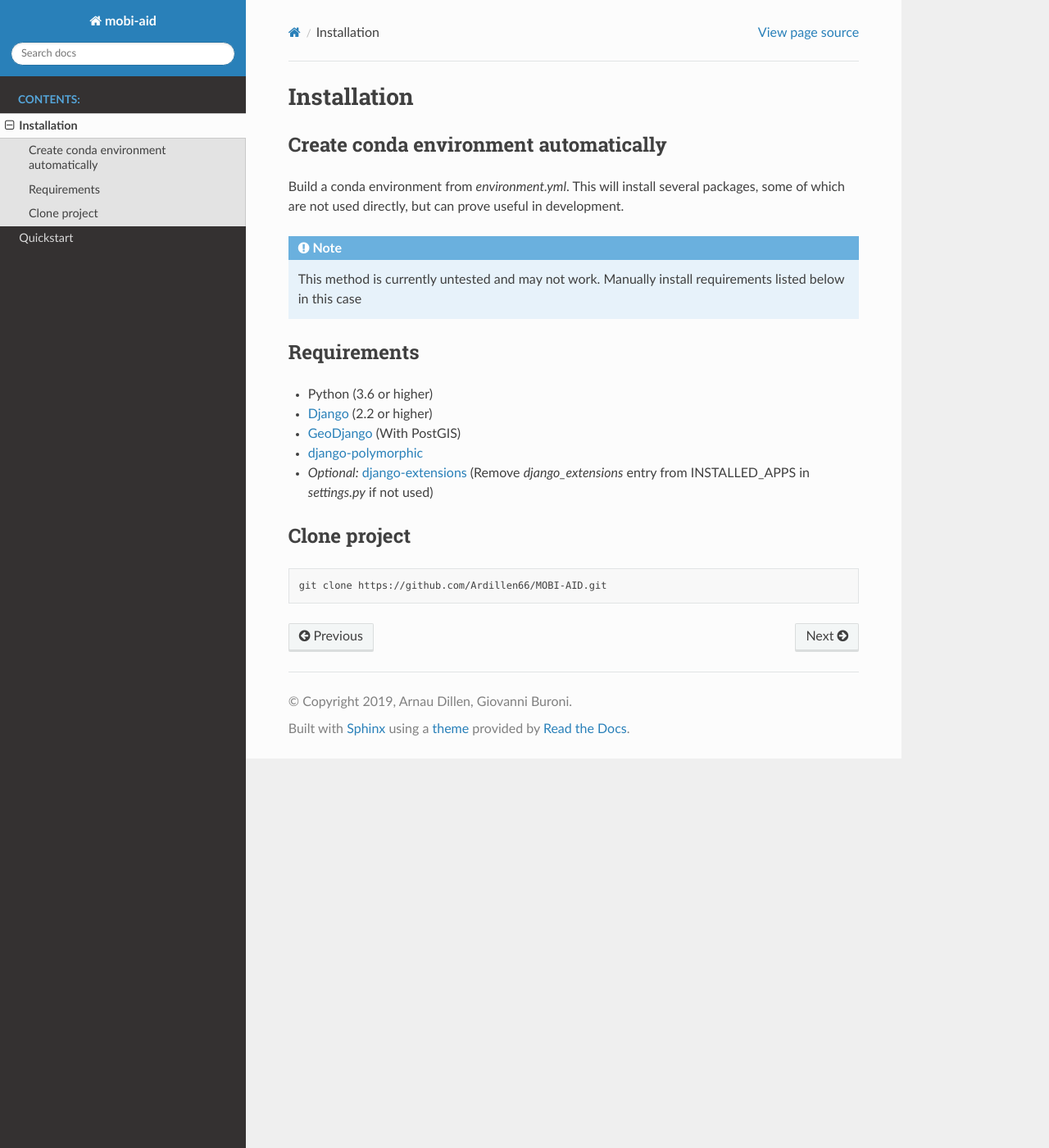
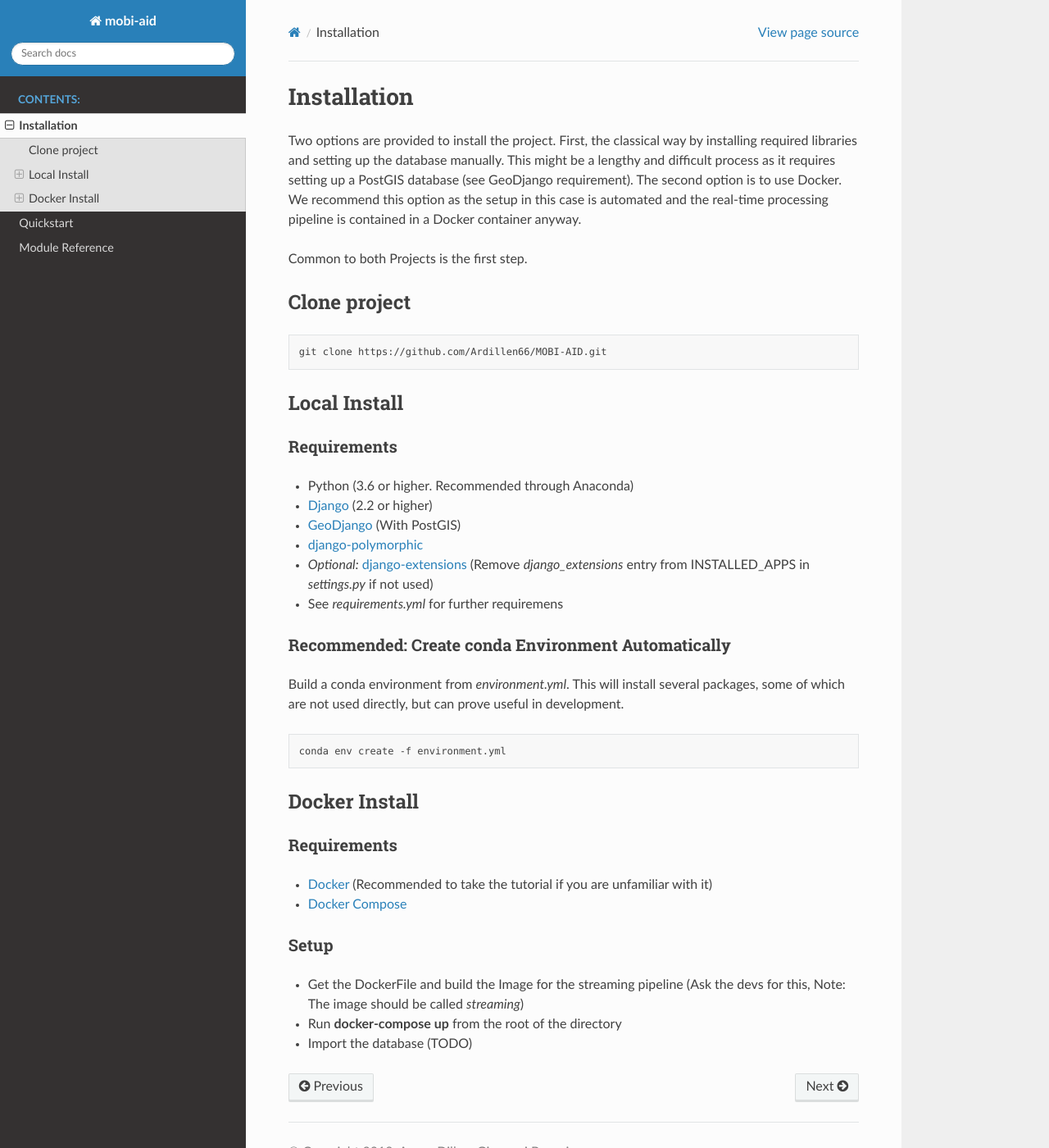
Before and after one commit to giobbu/MoabiAID-Dashboard, a Sphinx documentation site: the page built from docs/source/usage/installation.rst, in a window 1280 px wide and 1400 px high. Shown: the whole window at 82% size. Built offline with Sphinx 7.4.7 and the Read the Docs theme 2.0.0, drawn with Linux system fonts in a browser that asks for light colours.

Commit message:
Documentation: updated install guide and documented python modules

```diff
--- a/dashboard/static/dashboard/js/utils.js
+++ b/dashboard/static/dashboard/js/utils.js
@@ -1,6 +1,6 @@
 function getTimeIndex(times, timeFrame) {
-    var curTime = new Date(2019, 11, 6, 0, 20, 23);
-    // NOTE: we currently hard-code the current time, as the simulation starts running from 1 am
+    var curTime = timeFrame; //For the simulation
+    // NOTE: we currently hard-code the current time
     // if (timeFrame == 'now') {
     //     curTime = new Date();
     // } else {
@@ -21,7 +21,7 @@ function getTimeIndex(times, timeFrame) {
         } else if(timeFrame == 'now'){ //Window that was chosen in the last loop is the last available one
             break;
         } else {
-            resIndex = timeIndex; //Update and break if we retrieve an historical time window,
+            //resIndex = timeIndex; //Update and break if we retrieve an historical time window,
             break;
         }
     }
--- a/docker-compose.yml
+++ b/docker-compose.yml
@@ -69,6 +69,7 @@ services:
     ports:
       - 9092:9092 #Port for the Kafka bootstrap server
       - 8888:8888 #Port for Jupyter
+      - 4040:4050 # SparkUI
     volumes:
       - /mnt/data/Shared_Documents/MLG/large_scale_mobility_analysis-master:/home/guest/host
     networks:
--- a/docs/source/conf.py
+++ b/docs/source/conf.py
@@ -10,10 +10,12 @@
 # add these directories to sys.path here. If the directory is relative to the
 # documentation root, use os.path.abspath to make it absolute, like shown here.
 #
-# import os
-# import sys
-# sys.path.insert(0, os.path.abspath('.'))
-
+import os
+import sys
+import django
+sys.path.insert(0, os.path.abspath('../../'))
+os.environ['DJANGO_SETTINGS_MODULE'] = 'mobiaid.settings'
+django.setup()
 
 # -- Project information -----------------------------------------------------
 
@@ -31,6 +33,15 @@ release = 'v0.1'
 # extensions coming with Sphinx (named 'sphinx.ext.*') or your custom
 # ones.
 extensions = [
+    'sphinx.ext.autodoc',
+    'sphinx.ext.doctest',
+    'sphinx.ext.intersphinx',
+    'sphinx.ext.todo',
+    'sphinx.ext.coverage',
+    'sphinx.ext.mathjax',
+    'sphinx.ext.ifconfig',
+    'sphinx.ext.viewcode',
+    'sphinx.ext.githubpages',
 ]
 
 # Add any paths that contain templates here, relative to this directory.
@@ -53,3 +64,19 @@ html_theme = 'sphinx_rtd_theme'
 # relative to this directory. They are copied after the builtin static files,
 # so a file named "default.css" will overwrite the builtin "default.css".
 html_static_path = ['_static']
+
+# -- Extension configuration -------------------------------------------------
+
+# -- Options for intersphinx extension ---------------------------------------
+
+# Example configuration for intersphinx: refer to the Python standard library.
+intersphinx_mapping = {
+    'python': ('https://docs.python.org/3', None),
+    'django': ('https://docs.djangoproject.com/en/2.2/', 'https://docs.djangoproject.com/en/2.2/_objects/'),
+    'psycopg2': ('http://initd.org/psycopg/docs/', None)
+    }
+
+# -- Options for todo extension ----------------------------------------------
+
+# If true, `todo` and `todoList` produce output, else they produce nothing.
+todo_include_todos = True
--- a/docs/source/index.rst
+++ b/docs/source/index.rst
@@ -7,11 +7,12 @@ Welcome to mobi-aid's documentation!
 ====================================
 
 .. toctree::
-   :maxdepth: 2
+   :maxdepth: 3
    :caption: Contents:
 
    usage/installation
    usage/quickstart
+   reference/ref_index
 
 
 
--- a/docs/source/usage/installation.rst
+++ b/docs/source/usage/installation.rst
@@ -4,21 +4,11 @@
 Installation
 ============
 
---------------------------------------
-Create conda environment automatically
---------------------------------------
-Build a conda environment from *environment.yml*. This will install several packages, some of which are not used directly, but can prove useful in development.
+Two options are provided to install the project. First, the classical way by installing required libraries and setting up the database manually.
+This might be a lengthy and difficult process as it requires setting up a PostGIS database (see GeoDjango requirement). The second option is to use Docker.
+We recommend this option as the setup in this case is automated and the real-time processing pipeline is contained in a Docker container anyway.
 
-.. note:: This method is currently untested and may not work. Manually install requirements listed below in this case
-
-------------
-Requirements
-------------
-* Python (3.6 or higher)
-* `Django <https://docs.djangoproject.com/en/2.2/topics/install/#installing-official-release>`_ (2.2 or higher)
-* `GeoDjango <https://docs.djangoproject.com/en/2.2/ref/contrib/gis/install/>`_ (With PostGIS)
-* `django-polymorphic <https://django-polymorphic.readthedocs.io/en/stable/quickstart.html>`_
-* *Optional:* `django-extensions <https://django-extensions.readthedocs.io/en/latest/>`_ (Remove *django_extensions* entry from INSTALLED_APPS in *settings.py* if not used)
+Common to both Projects is the first step.
 
 -------------
 Clone project
@@ -27,3 +17,44 @@ Clone project
 .. code-block:: bash
 
     git clone https://github.com/Ardillen66/MOBI-AID.git
+
+
+-------------
+Local Install
+-------------
+
+Requirements
+============
+
+* Python (3.6 or higher. Recommended through Anaconda)
+* `Django <https://docs.djangoproject.com/en/2.2/topics/install/#installing-official-release>`_ (2.2 or higher)
+* `GeoDjango <https://docs.djangoproject.com/en/2.2/ref/contrib/gis/install/>`_ (With PostGIS)
+* `django-polymorphic <https://django-polymorphic.readthedocs.io/en/stable/quickstart.html>`_
+* *Optional:* `django-extensions <https://django-extensions.readthedocs.io/en/latest/>`_ (Remove *django_extensions* entry from INSTALLED_APPS in *settings.py* if not used)
+* See *requirements.yml* for further requiremens
+
+Recommended: Create conda Environment Automatically
+===================================================
+
+Build a conda environment from *environment.yml*. This will install several packages, some of which are not used directly, but can prove useful in development.
+
+.. code-block:: bash
+
+    conda env create -f environment.yml
+
+--------------
+Docker Install
+--------------
+
+Requirements
+============
+
+* `Docker <https://www.docker.com/get-started>`_ (Recommended to take the tutorial if you are unfamiliar with it)
+* `Docker Compose <https://docs.docker.com/compose/>`_
+
+Setup
+=====
+
+* Get the DockerFile and build the Image for the streaming pipeline (Ask the devs for this, Note: The image should be called *streaming*)
+* Run :command:`docker-compose up` from the root of the directory
+* Import the database (TODO)
--- a/docs/source/usage/quickstart.rst
+++ b/docs/source/usage/quickstart.rst
@@ -41,3 +41,5 @@ If you installed *django-extentions* we recommend using:
 .. code-block:: bash
 
     python manage.py runserver_plus
+
+_TODO:Document docker startup_
```
Also changed, not shown: dashboard/static/dashboard/js/dashboard.js (+13 -13 lines), dashboard/static/dashboard/js/maps.js (+45 -13 lines), docs/source/reference/data.rst (added, +33 -0 lines), docs/source/reference/models.rst (added, +11 -0 lines), docs/source/reference/ref_index.rst (added, +9 -0 lines), 5 other files.
